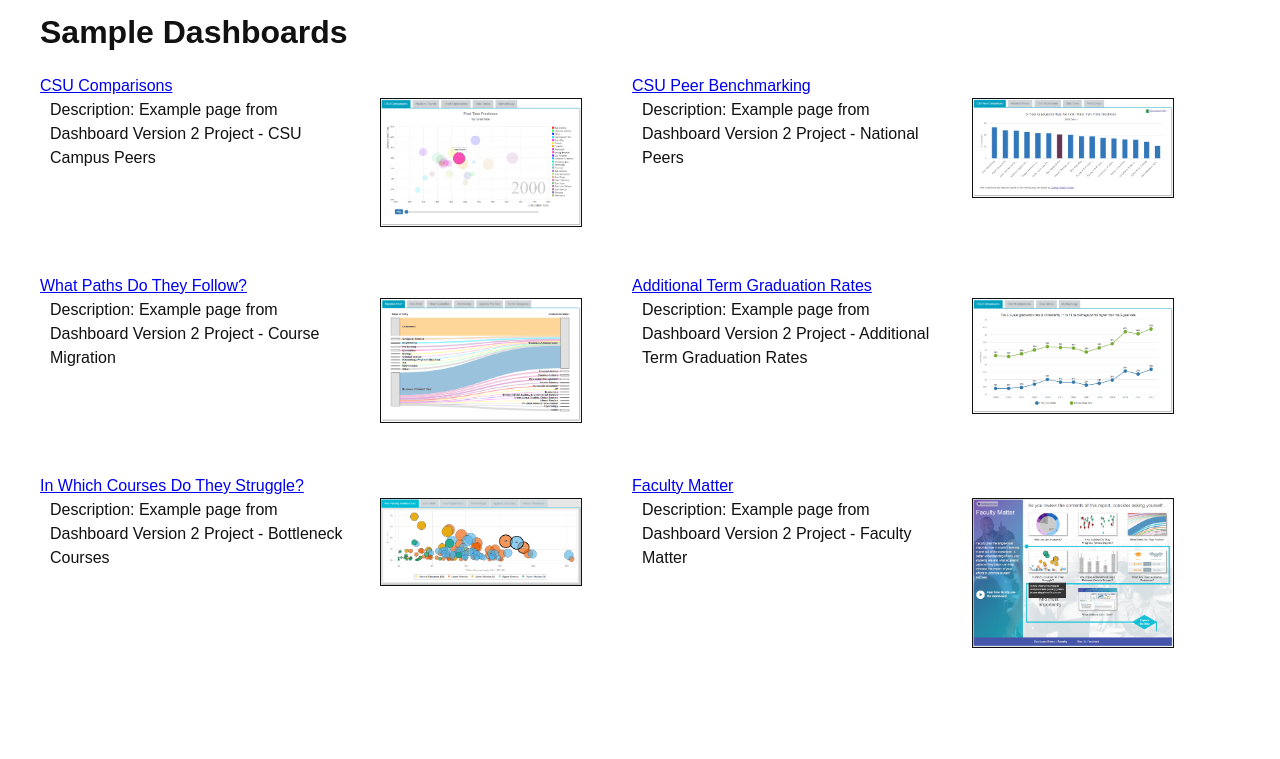
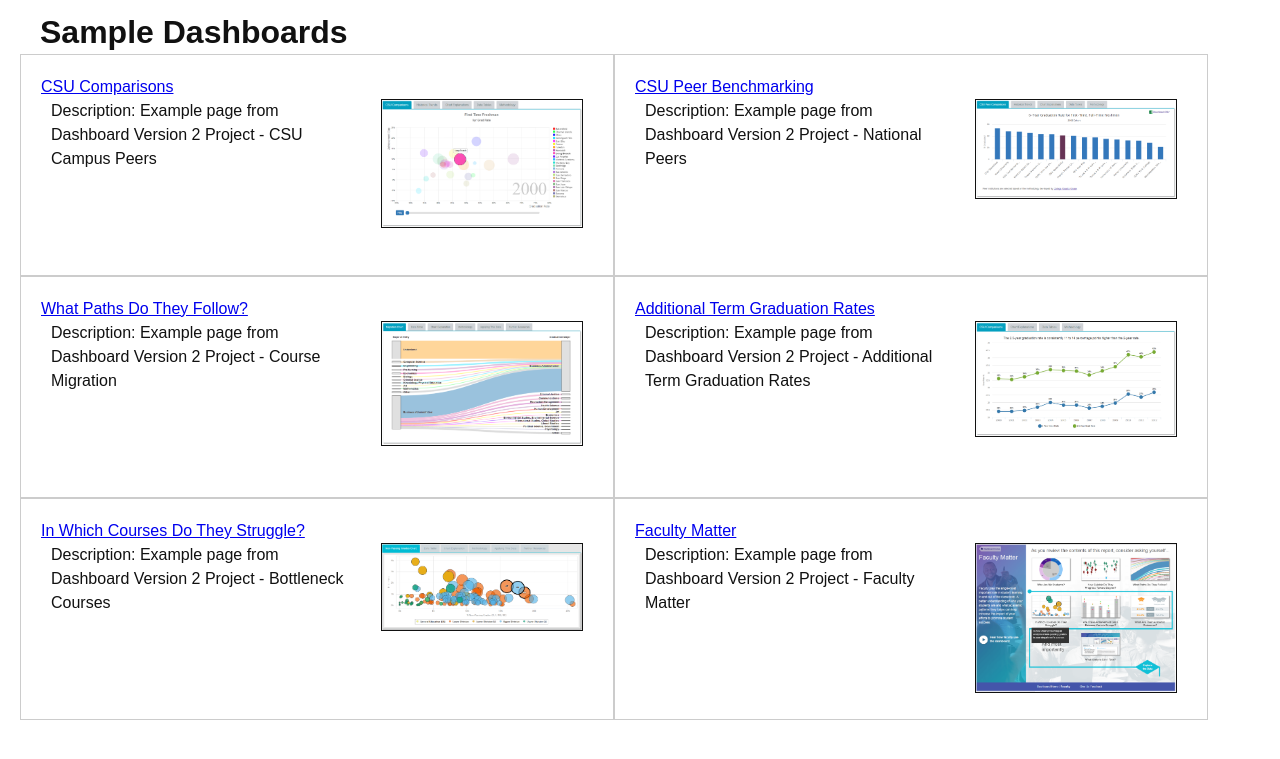
Before and after one commit to creeser1/dash2, a PHP site: template app/templates/root.html in a window 1280 px wide. Shown: the top 759 px of the page. Run offline with PHP 8.4, Linux system fonts and the light colour scheme; the template is opened without the code that fills it, so the values that code supplies are empty.

Commit message:
restyled sample dashboards (root)

```diff
--- a/app/public/static/page/root/root.css
+++ b/app/public/static/page/root/root.css
@@ -24,7 +24,8 @@ dl {
 }
 dl div {
 	float:left;
-	height:200px;
+	height:220px;
+	border:1px solid #ccc;
 }
 dd {
 	display:block;
```
